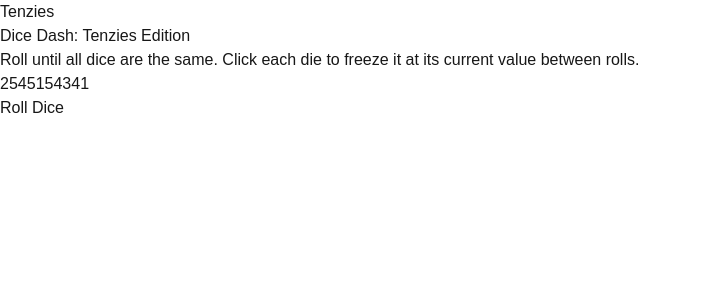
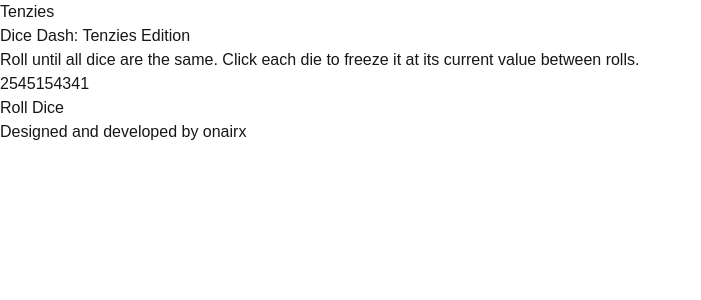
Before and after one commit to onairx/TenziesGame, a Next.js app: page / in a window 1280 px wide. Shown: the top 300 px of the page, without its empty margins (0-701 px from the left). Built offline with nearby package versions, Linux system fonts and the light colour scheme.

Commit message:
Added Footer

```diff
--- /dev/null
+++ b/src/app/Components/Footer.tsx
@@ -0,0 +1,11 @@
+import React from "react";
+
+export default function Footer() {
+    return (
+        <footer className="bg-transparent w-full h-auto text-[#adb5bd] p-4">
+            <div className="container mx-auto text-center">
+                <p className="text-sm font-medium"><a href="https://vishalonairx.vercel.app/">Designed and developed by onairx</a></p>
+            </div>
+        </footer>
+    );
+}
--- a/src/app/Components/GameBox.tsx
+++ b/src/app/Components/GameBox.tsx
@@ -1,6 +1,10 @@
 import React from "react";
 import Die from "./Die";
 import { motion } from "framer-motion";
+import Footer from "./Footer";
+
+
+
 export default function GameBox() {
   // define a proper type for dice objects
   type DieObject = {
@@ -103,6 +107,7 @@ export default function GameBox() {
           </button>
         </motion.div>
       </div>
+      <Footer />
     </div>
   );
 }
```
